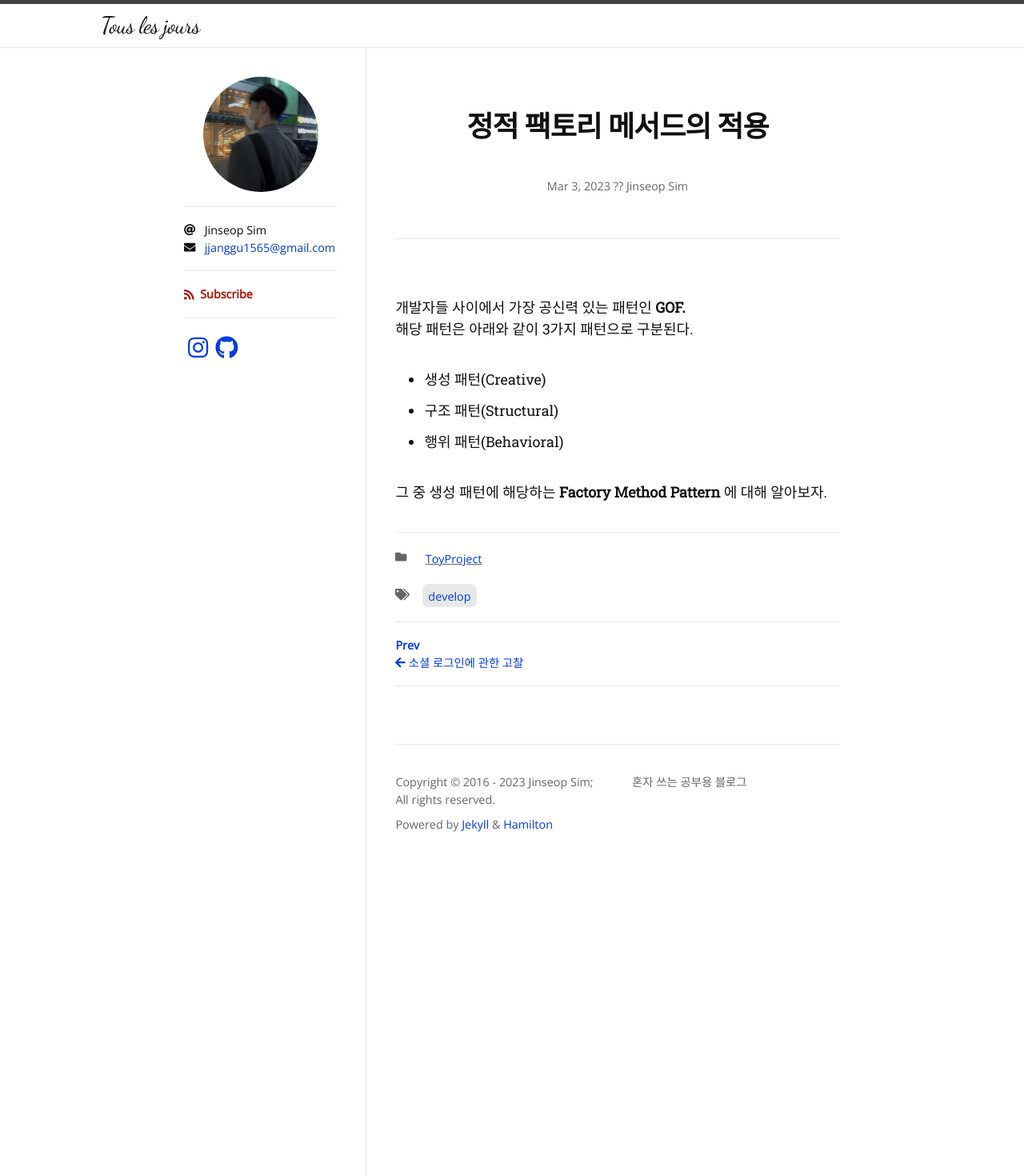
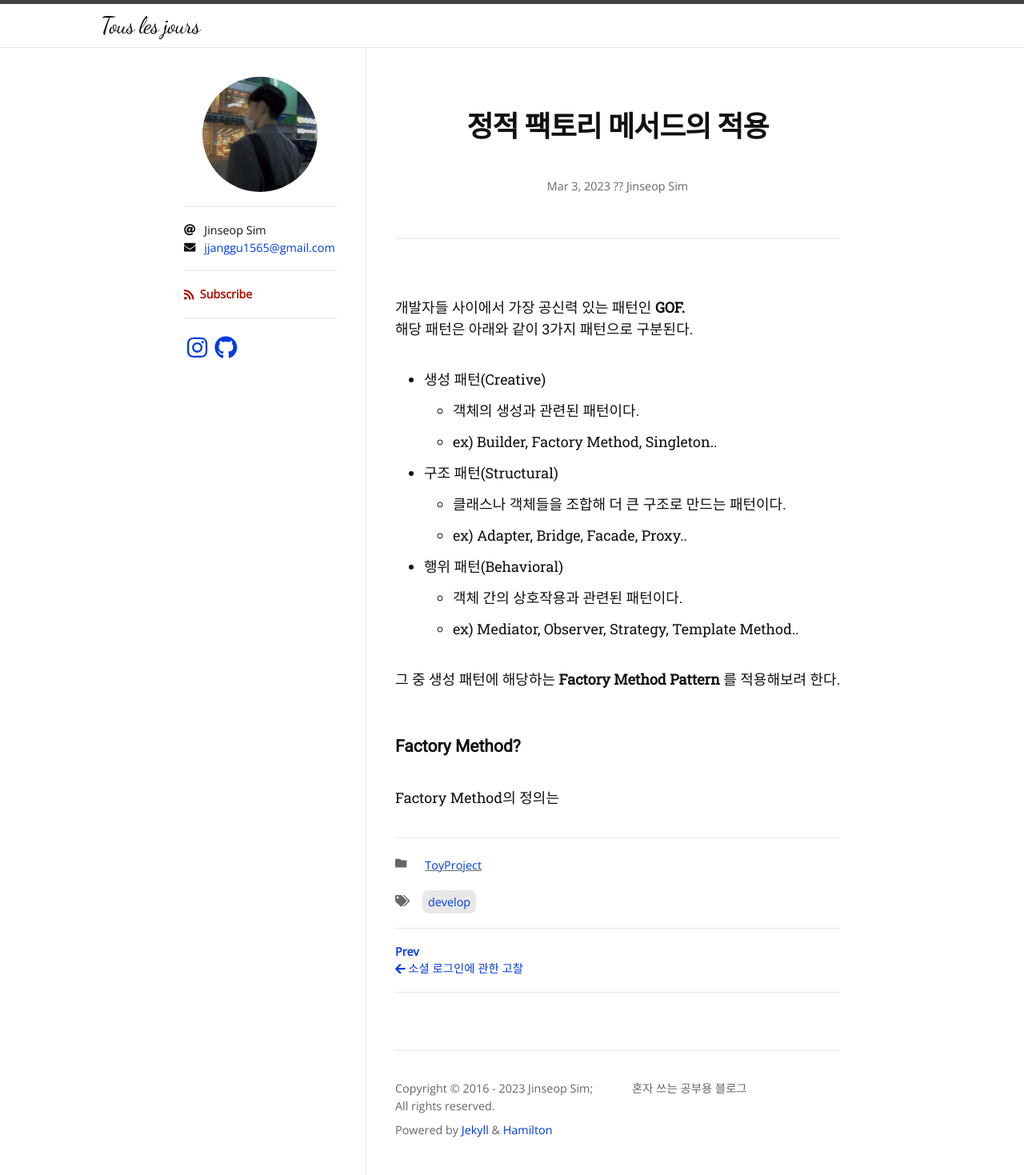
Before and after one commit to Jinseop-Sim/Jinseop-Sim.github.io, a Jekyll site: the page built from _posts/2023-03-03-static-factory.md, in a window 1280 px wide. Shown: the whole page at 80% size. Built offline with Jekyll 4.4.1, drawn with Linux system fonts in a browser that asks for light colours; nearby versions of some CDN libraries; some web fonts are replaced.

Commit message:
글 내용 추가

```diff
--- a/_posts/2023-03-03-static-factory.md
+++ b/_posts/2023-03-03-static-factory.md
@@ -9,7 +9,16 @@ author:
 개발자들 사이에서 가장 공신력 있는 패턴인 __GOF.__
 해당 패턴은 아래와 같이 3가지 패턴으로 구분된다.
 - 생성 패턴(Creative)
+  - 객체의 생성과 관련된 패턴이다.
+  - ex) Builder, Factory Method, Singleton..
 - 구조 패턴(Structural)
+  - 클래스나 객체들을 조합해 더 큰 구조로 만드는 패턴이다.
+  - ex) Adapter, Bridge, Facade, Proxy..
 - 행위 패턴(Behavioral)
+  - 객체 간의 상호작용과 관련된 패턴이다.
+  - ex) Mediator, Observer, Strategy, Template Method..
 
-그 중 생성 패턴에 해당하는 __Factory Method Pattern__ 에 대해 알아보자.
+그 중 생성 패턴에 해당하는 __Factory Method Pattern__ 를 적용해보려 한다.
+
+### Factory Method?
+Factory Method의 정의는
```
